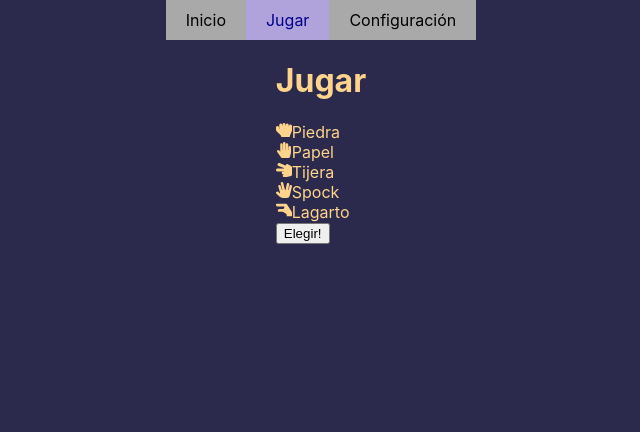
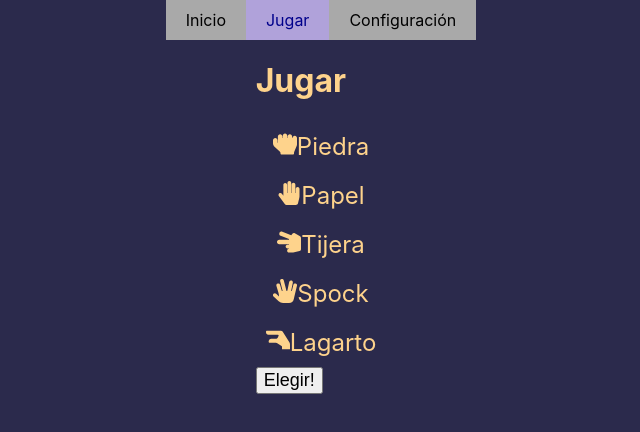
Before and after one commit to enriquezmartin/unq-ui-enriquez-martin-trabajo-final, a React (Create React App) app: page /jugar in a window 1280 px wide. Shown: the top 432 px of the page, without its empty margins (319-959 px from the left). Built offline with nearby package versions, Linux system fonts and the light colour scheme; the HTML template or start-up script is replaced by a standard one.

Commit message:
Ajuste de algunos CSS

```diff
--- a/src/atoms/Styles/SelectItem.css
+++ b/src/atoms/Styles/SelectItem.css
@@ -1,5 +1,8 @@
 .item{
+    font-size: 24px;
     display:flex;
+    justify-content: center;
+    padding: 10px;
 }
 .item:hover{
     cursor: pointer;
--- a/src/molecules/molecStyles/Nav.css
+++ b/src/molecules/molecStyles/Nav.css
@@ -14,6 +14,6 @@
 
 nav{
     display:flex;
-    align-items: center;
+    align-items: left;
     justify-content: center;
 }
--- a/src/molecules/molecStyles/SelectMenu.css
+++ b/src/molecules/molecStyles/SelectMenu.css
@@ -8,4 +8,9 @@
     display: grid;
     align-items: center;
     justify-content: center;
+    width: max(100% 320px);
 }
+
+button {
+    font-size: large;
+}
```
